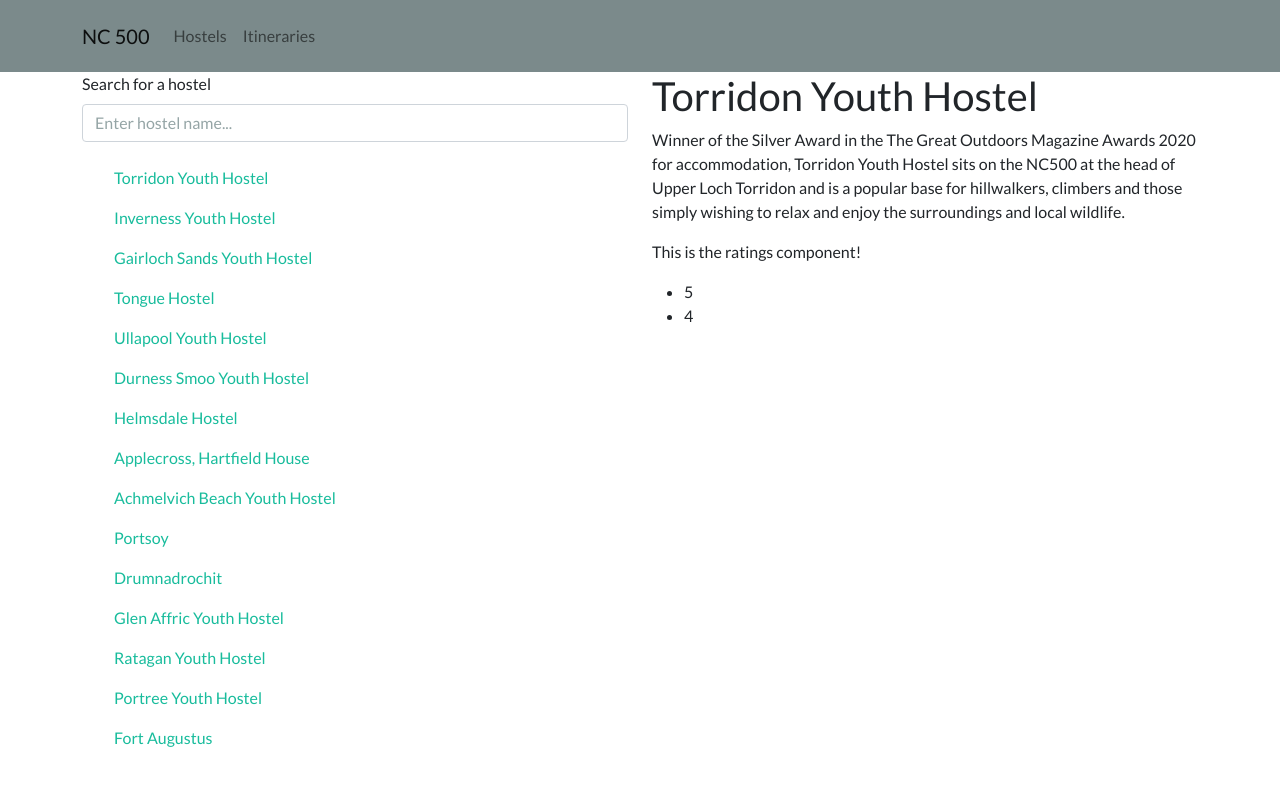
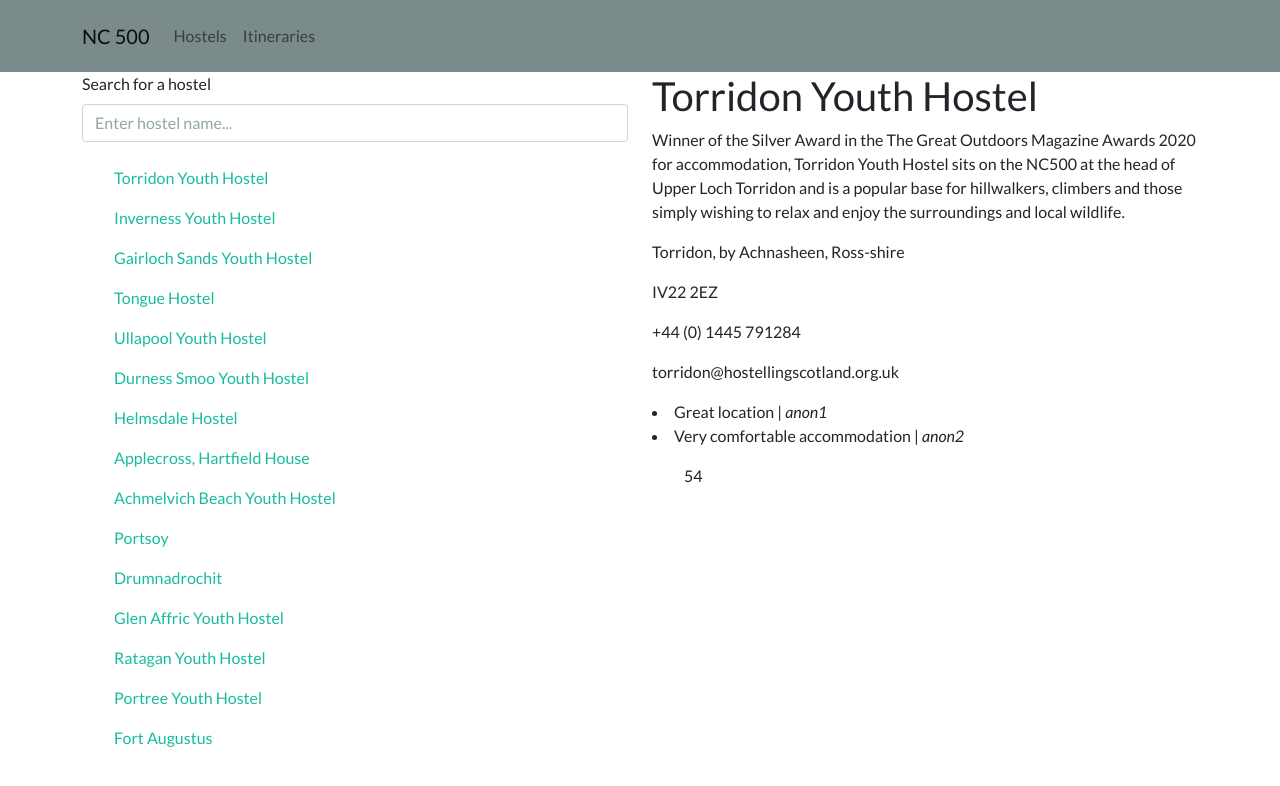
Before and after one commit to J-JohnWills/nc-500, a React (Create React App) app: page /hostels/1 in a window 1280 px wide. Shown: the top 786 px of the page. Built offline with nearby package versions, Linux system fonts and the light colour scheme; no server answers.

Commit message:
Add additional hostel detail to hostel component
Removed the 'ratings' component and added the remaining hostel details
to the hostel component.

```diff
--- a/src/components/hostel/Hostel.jsx
+++ b/src/components/hostel/Hostel.jsx
@@ -1,6 +1,5 @@
 import { useParams } from "react-router-dom";
 import { getHostel } from "../../data";
-import Ratings from "../ratings/Ratings";
 
 export default function Hostel() {
   let params = useParams();
@@ -10,7 +9,22 @@ export default function Hostel() {
     <main>
       <h2>{hostel.name}</h2>
       <p>{hostel.description}</p>
-      <Ratings ratingsIn={hostel.ratings} />
+      <p>{hostel.address}</p>
+      <p>{hostel.postcode}</p>
+      <p>{hostel.phone}</p>
+      <p>{hostel.email}</p>
+      <p>
+        {hostel.reviews.map((review) => (
+          <li>
+            {review.review} | <em>{review.reviewer}</em>
+          </li>
+        ))}
+      </p>
+      <ul>
+        {hostel.ratings.map((rating) => (
+          <li style={{ float: "left", listStyle: "none" }}>{rating} </li>
+        ))}
+      </ul>
     </main>
   );
 }
--- a/src/components/ratings/Ratings.jsx
+++ /dev/null
@@ -1,15 +0,0 @@
-import React from "react";
-
-export default function Ratings({ ratingsIn }) {
-  console.log(ratingsIn);
-  return (
-    <div>
-      <p>This is the ratings component!</p>
-      <ul>
-        {ratingsIn.map((rating) => (
-          <li>{rating}</li>
-        ))}
-      </ul>
-    </div>
-  );
-}
```
